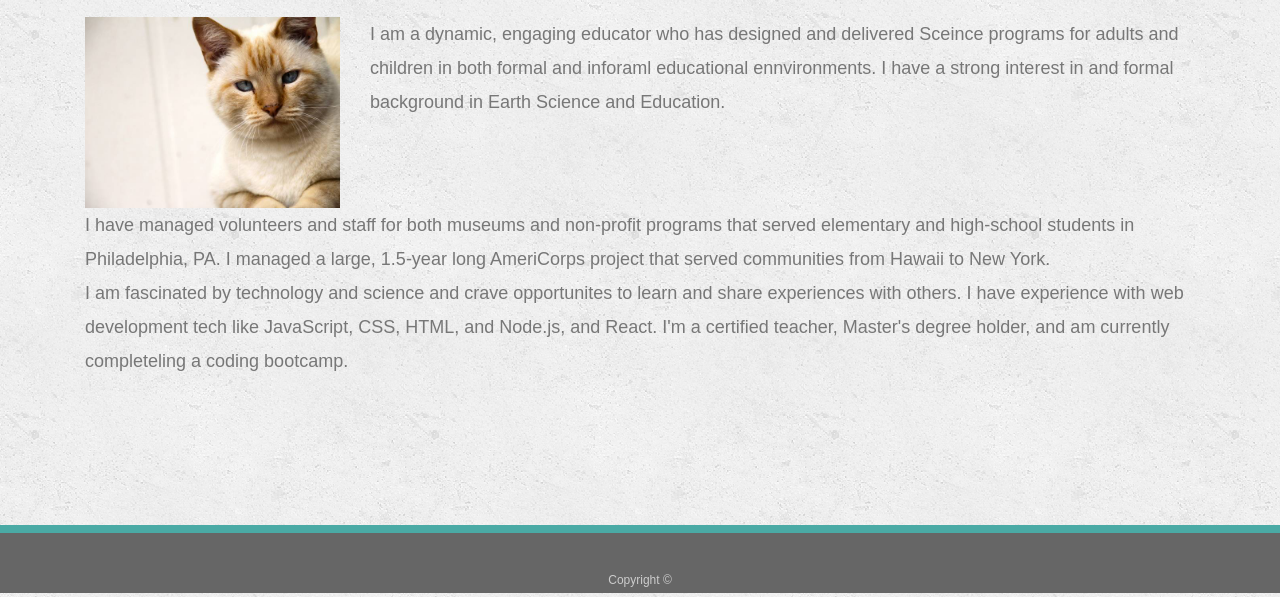
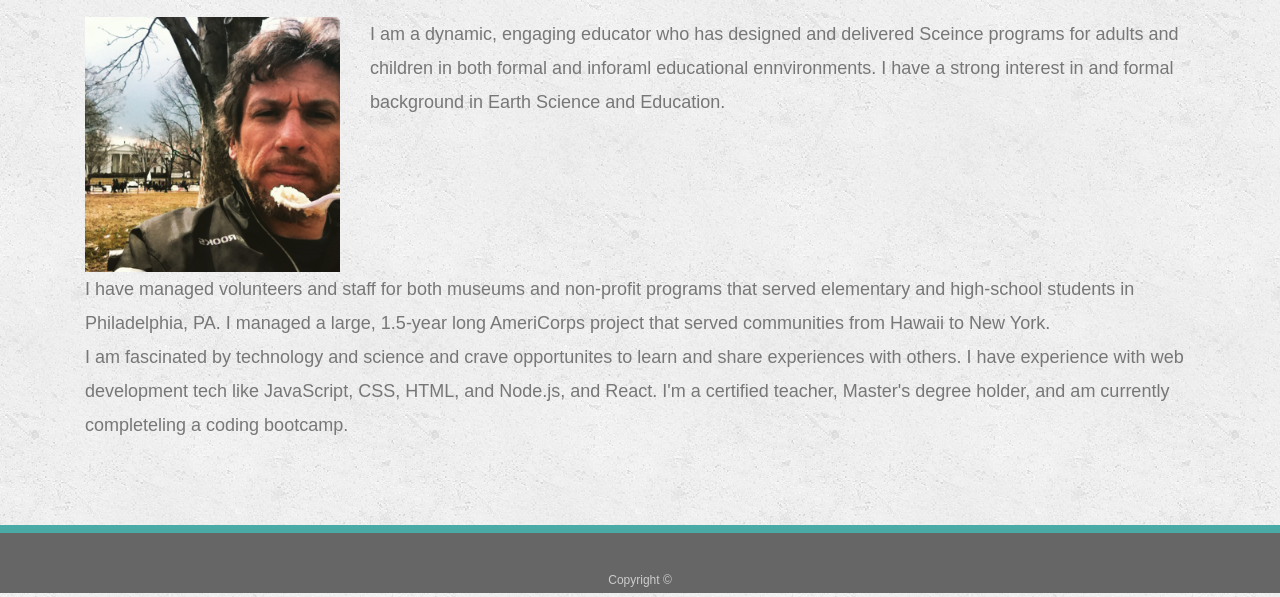
Before and after one commit to pete26d/portfolio, a plain HTML site: page index.html in a window 1280 px wide. Shown: the part 323-920 px from the top of the page. Drawn offline with nearby package versions, Linux system fonts and the light colour scheme.

Commit message:
update photo

```diff
--- a/index.html
+++ b/index.html
@@ -46,7 +46,7 @@
 
     <div class="row">
       <div class="col-12 col-md-6 col-lg-3">
-        <img src="assets/images/cat.jpg" class="img-fluid" alt="Your Name">
+        <img src="assets/images/DC Stuff - 6.jpg" class="img-fluid" alt="Peter DeCarolis">
       </div>
       <div class="col-12 col-md-6 col-lg-9">
         <p>I am a dynamic, engaging educator who has designed and delivered Sceince programs for adults and children in both formal and inforaml educational ennvironments. I have a strong interest in and formal background in Earth Science and Education.</p>
```
Also changed, not shown: assets/images/DC Stuff - 6.jpg (added), 2 other files.
